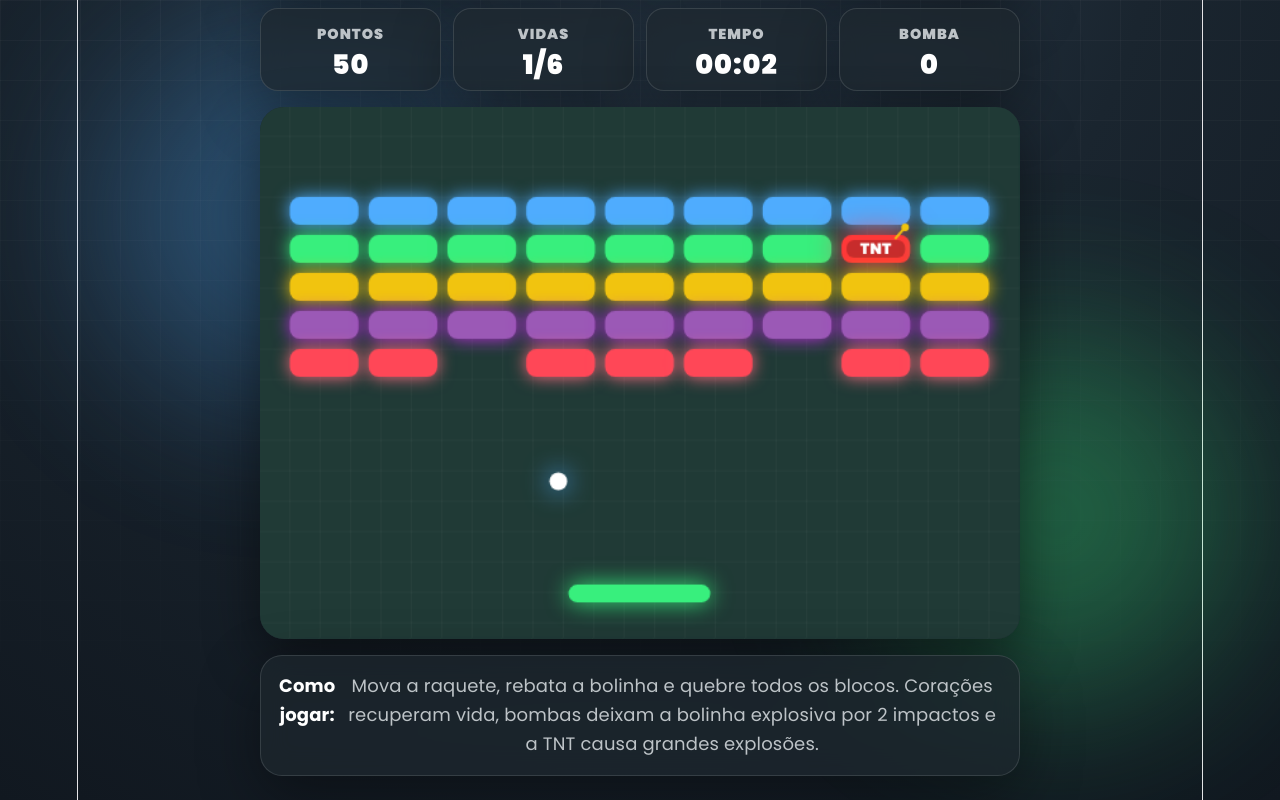
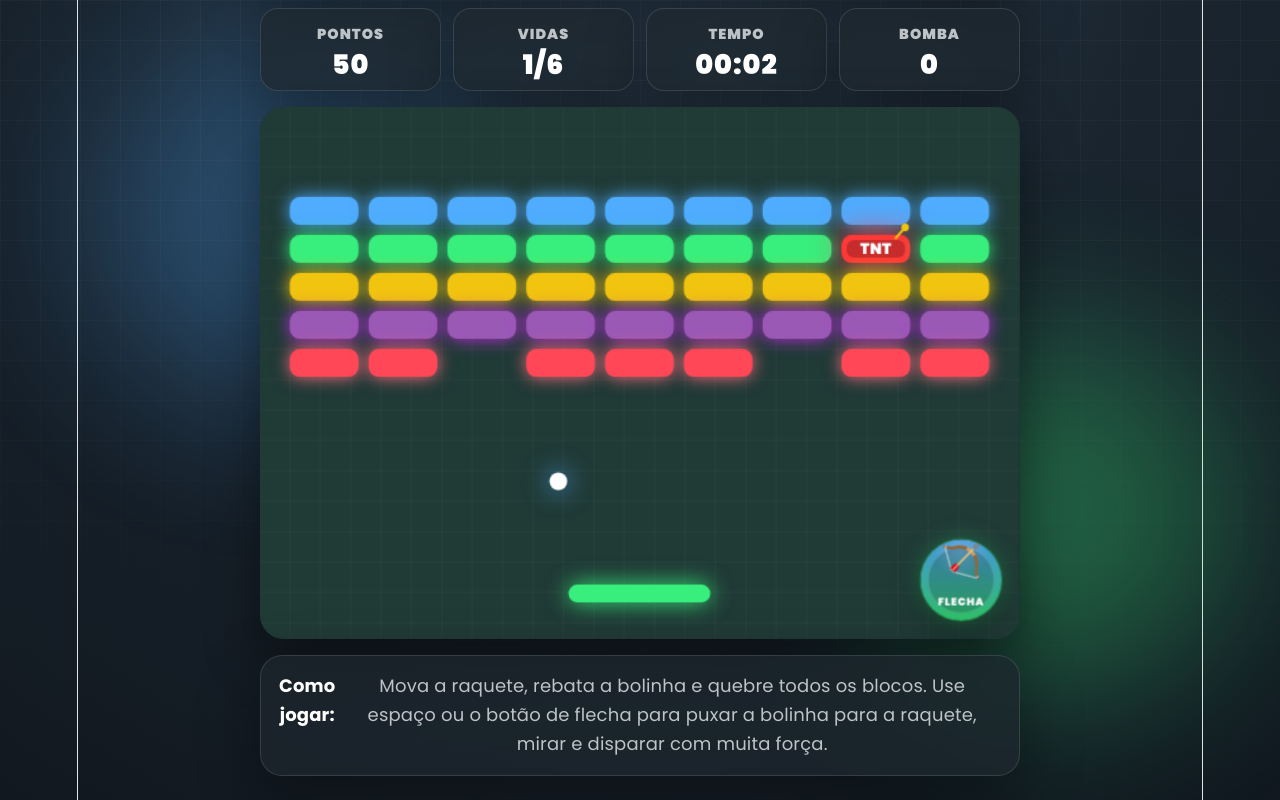
Before and after one commit to eduardomantz291/retro-arcade-, a React (Vite) app: page /games/breakout in a window 1280 px wide. Both pictures are taken after a click on the button "Iniciar jogo". Shown: the part 114-914 px from the top of the page. Built offline with nearby package versions, Linux system fonts and the light colour scheme.

Commit message:
Add arrow aim power to Brick Breaker

```diff
--- a/src/games/Breakout/BreakoutGamePage.tsx
+++ b/src/games/Breakout/BreakoutGamePage.tsx
@@ -1,3 +1,4 @@
+import type { CSSProperties } from "react";
 import { Link } from "react-router";
 import { CANVAS_HEIGHT, CANVAS_WIDTH } from "./breakoutConfig";
 import { useBreakoutGame } from "./useBreakoutGame";
@@ -12,10 +13,26 @@ function BreakoutGamePage() {
     maxLives,
     elapsedTimeLabel,
     bombCharges,
+    isArrowAiming,
+    isArrowReady,
+    arrowCooldownProgress,
     startGame,
     restartGame,
     handlePointerMove,
+    handleArrowPowerAction,
   } = useBreakoutGame();
+
+  const arrowButtonStyle = {
+    "--arrow-charge": arrowCooldownProgress,
+  } as CSSProperties;
+
+  const arrowButtonClassName = [
+    "breakout-arrow-power-button",
+    isArrowReady ? "breakout-arrow-ready" : "breakout-arrow-cooldown",
+    isArrowAiming ? "breakout-arrow-aiming" : "",
+  ]
+    .filter(Boolean)
+    .join(" ");
 
   return (
     <main className="breakout-page">
@@ -71,6 +88,28 @@ function BreakoutGamePage() {
             />
           </div>
 
+          {screenState === "playing" && (
+            <button
+              className={arrowButtonClassName}
+              style={arrowButtonStyle}
+              type="button"
+              onClick={handleArrowPowerAction}
+              aria-label="Usar poder de flecha"
+            >
+              <span className="breakout-arrow-icon">
+                {isArrowAiming ? "🎯" : "🏹"}
+              </span>
+
+              <small>
+                {isArrowAiming
+                  ? "ATIRAR"
+                  : isArrowReady
+                    ? "FLECHA"
+                    : "CARREGANDO"}
+              </small>
+            </button>
+          )}
+
           {screenState === "start" && (
             <div className="breakout-overlay">
               <div className="breakout-modal breakout-glass-panel">
@@ -86,6 +125,7 @@ function BreakoutGamePage() {
                 <div className="breakout-tips">
                   <span>Mouse ou toque para mover</span>
                   <span>Setas ou A/D também funcionam</span>
+                  <span>Espaço ou botão 🏹 ativa o poder de mira</span>
                   <span>❤️ Pegue corações para recuperar vidas</span>
                   <span>💣 Pegue bombas para deixar a bolinha explosiva</span>
                   <span>TNT explode blocos próximos e gera muitos pontos</span>
@@ -135,9 +175,9 @@ function BreakoutGamePage() {
         <footer className="breakout-help breakout-glass-panel">
           <strong>Como jogar:</strong>
           <span>
-            Mova a raquete, rebata a bolinha e quebre todos os blocos. Corações
-            recuperam vida, bombas deixam a bolinha explosiva por 2 impactos e a
-            TNT causa grandes explosões.
+            Mova a raquete, rebata a bolinha e quebre todos os blocos. Use
+            espaço ou o botão de flecha para puxar a bolinha para a raquete,
+            mirar e disparar com muita força.
           </span>
         </footer>
       </section>
--- a/src/games/Breakout/breakout-game-style.css
+++ b/src/games/Breakout/breakout-game-style.css
@@ -328,3 +328,255 @@
     font-size: clamp(2.4rem, 14vw, 3.6rem);
   }
 }
+
+/* ==========================================
+   Poder de flecha / mira
+   ========================================== */
+
+.breakout-arrow-power-button {
+  --arrow-charge: 1;
+
+  position: absolute;
+  right: 18px;
+  bottom: 18px;
+  z-index: 4;
+  display: grid;
+  place-items: center;
+  gap: 2px;
+  width: 82px;
+  height: 82px;
+  overflow: hidden;
+  border-radius: 999px;
+  color: #ffffff;
+  cursor: pointer;
+  background: rgba(10, 14, 18, 0.78);
+  border: 1px solid rgba(79, 172, 254, 0.28);
+  box-shadow: 0 12px 30px rgba(0, 0, 0, 0.38);
+  backdrop-filter: blur(10px);
+  -webkit-backdrop-filter: blur(10px);
+  transition:
+    transform 0.2s ease,
+    box-shadow 0.2s ease,
+    border-color 0.2s ease;
+}
+
+.breakout-arrow-power-button::before {
+  content: "";
+  position: absolute;
+  inset: 0;
+  z-index: 0;
+  transform: scaleY(var(--arrow-charge));
+  transform-origin: bottom;
+  background:
+    radial-gradient(circle at 50% 15%, rgba(255, 255, 255, 0.2), transparent 34%),
+    linear-gradient(180deg, rgba(79, 172, 254, 0.86), rgba(56, 239, 125, 0.78));
+  transition: transform 0.25s linear;
+}
+
+.breakout-arrow-power-button::after {
+  content: "";
+  position: absolute;
+  inset: 7px;
+  z-index: 1;
+  border-radius: inherit;
+  border: 1px solid rgba(255, 255, 255, 0.14);
+  background: rgba(17, 24, 32, 0.2);
+}
+
+.breakout-arrow-power-button:hover {
+  transform: translateY(-3px) scale(1.03);
+}
+
+.breakout-arrow-icon,
+.breakout-arrow-power-button small {
+  position: relative;
+  z-index: 2;
+}
+
+.breakout-arrow-icon {
+  font-size: 1.8rem;
+  line-height: 1;
+}
+
+.breakout-arrow-power-button small {
+  font-size: 0.58rem;
+  font-weight: 900;
+  letter-spacing: 0.8px;
+}
+
+.breakout-arrow-cooldown {
+  filter: grayscale(0.4) brightness(0.72);
+}
+
+.breakout-arrow-ready {
+  border-color: rgba(56, 239, 125, 0.55);
+  box-shadow:
+    0 0 24px rgba(56, 239, 125, 0.3),
+    0 12px 30px rgba(0, 0, 0, 0.38);
+  animation: arrowReadyPulse 1.2s ease-in-out infinite alternate;
+}
+
+.breakout-arrow-aiming {
+  border-color: rgba(241, 196, 15, 0.8);
+  box-shadow:
+    0 0 28px rgba(241, 196, 15, 0.42),
+    0 12px 30px rgba(0, 0, 0, 0.38);
+}
+
+.breakout-arrow-aiming::before {
+  background:
+    radial-gradient(circle at 50% 15%, rgba(255, 255, 255, 0.28), transparent 34%),
+    linear-gradient(180deg, rgba(241, 196, 15, 0.95), rgba(255, 159, 26, 0.88));
+}
+
+@keyframes arrowReadyPulse {
+  from {
+    transform: scale(1);
+  }
+
+  to {
+    transform: scale(1.04);
+  }
+}
+
+@media (max-width: 520px) {
+  .breakout-arrow-power-button {
+    right: 12px;
+    bottom: 12px;
+    width: 72px;
+    height: 72px;
+  }
+
+  .breakout-arrow-icon {
+    font-size: 1.55rem;
+  }
+
+  .breakout-arrow-power-button small {
+    font-size: 0.52rem;
+  }
+}/* ==========================================
+   Poder de flecha / mira
+   ========================================== */
+
+.breakout-arrow-power-button {
+  --arrow-charge: 1;
+
+  position: absolute;
+  right: 18px;
+  bottom: 18px;
+  z-index: 4;
+  display: grid;
+  place-items: center;
+  gap: 2px;
+  width: 82px;
+  height: 82px;
+  overflow: hidden;
+  border-radius: 999px;
+  color: #ffffff;
+  cursor: pointer;
+  background: rgba(10, 14, 18, 0.78);
+  border: 1px solid rgba(79, 172, 254, 0.28);
+  box-shadow: 0 12px 30px rgba(0, 0, 0, 0.38);
+  backdrop-filter: blur(10px);
+  -webkit-backdrop-filter: blur(10px);
+  transition:
+    transform 0.2s ease,
+    box-shadow 0.2s ease,
+    border-color 0.2s ease;
+}
+
+.breakout-arrow-power-button::before {
+  content: "";
+  position: absolute;
+  inset: 0;
+  z-index: 0;
+  transform: scaleY(var(--arrow-charge));
+  transform-origin: bottom;
+  background:
+    radial-gradient(circle at 50% 15%, rgba(255, 255, 255, 0.2), transparent 34%),
+    linear-gradient(180deg, rgba(79, 172, 254, 0.86), rgba(56, 239, 125, 0.78));
+  transition: transform 0.25s linear;
+}
+
+.breakout-arrow-power-button::after {
+  content: "";
+  position: absolute;
+  inset: 7px;
+  z-index: 1;
+  border-radius: inherit;
+  border: 1px solid rgba(255, 255, 255, 0.14);
+  background: rgba(17, 24, 32, 0.2);
+}
+
+.breakout-arrow-power-button:hover {
+  transform: translateY(-3px) scale(1.03);
+}
+
+.breakout-arrow-icon,
+.breakout-arrow-power-button small {
+  position: relative;
+  z-index: 2;
+}
+
+.breakout-arrow-icon {
+  font-size: 1.8rem;
+  line-height: 1;
+}
+
+.breakout-arrow-power-button small {
+  font-size: 0.58rem;
+  font-weight: 900;
+  letter-spacing: 0.8px;
+}
+
+.breakout-arrow-cooldown {
+  filter: grayscale(0.4) brightness(0.72);
+}
+
+.breakout-arrow-ready {
+  border-color: rgba(56, 239, 125, 0.55);
+  box-shadow:
+    0 0 24px rgba(56, 239, 125, 0.3),
+    0 12px 30px rgba(0, 0, 0, 0.38);
+  animation: arrowReadyPulse 1.2s ease-in-out infinite alternate;
+}
+
+.breakout-arrow-aiming {
+  border-color: rgba(241, 196, 15, 0.8);
+  box-shadow:
+    0 0 28px rgba(241, 196, 15, 0.42),
+    0 12px 30px rgba(0, 0, 0, 0.38);
+}
+
+.breakout-arrow-aiming::before {
+  background:
+    radial-gradient(circle at 50% 15%, rgba(255, 255, 255, 0.28), transparent 34%),
+    linear-gradient(180deg, rgba(241, 196, 15, 0.95), rgba(255, 159, 26, 0.88));
+}
+
+@keyframes arrowReadyPulse {
+  from {
+    transform: scale(1);
+  }
+
+  to {
+    transform: scale(1.04);
+  }
+}
+
+@media (max-width: 520px) {
+  .breakout-arrow-power-button {
+    right: 12px;
+    bottom: 12px;
+    width: 72px;
+    height: 72px;
+  }
+
+  .breakout-arrow-icon {
+    font-size: 1.55rem;
+  }
+
+  .breakout-arrow-power-button small {
+    font-size: 0.52rem;
+  }
+}
```
